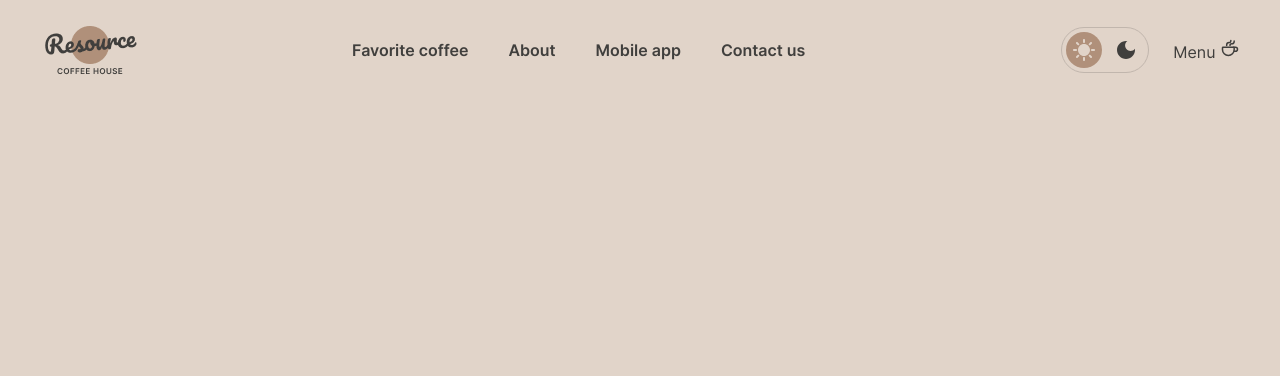
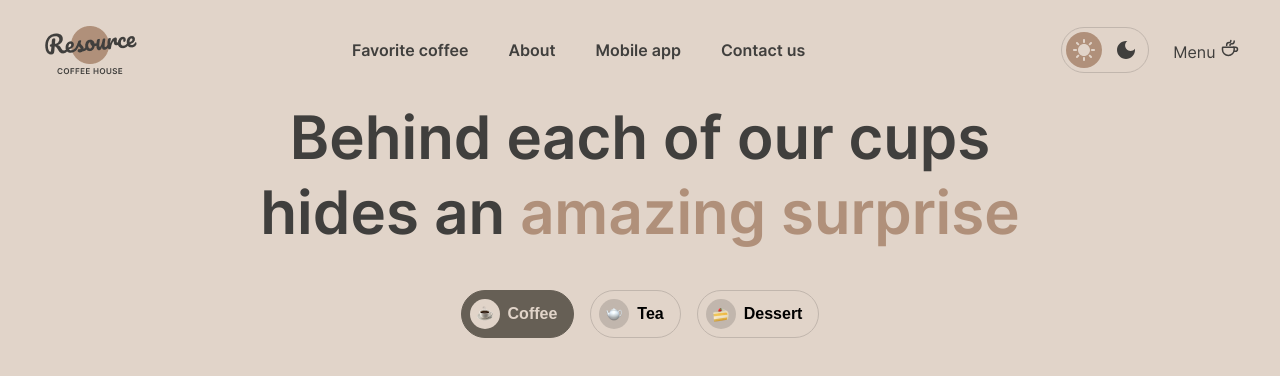
Before and after one commit to fgriff/rsschool-landing-page, a website: page landing-page/pages/menu/index.html in a window 1280 px wide. Drawn offline with Linux system fonts and the light colour scheme.

Commit message:
feat: implement title and tabs for menu page

```diff
--- a/landing-page/pages/menu/index.html
+++ b/landing-page/pages/menu/index.html
@@ -31,6 +31,30 @@
         </a>
       </div>
     </header>
+
+    <main class="menu">
+      <h1 class="menu__title">Behind each of our cups hides an <span class="menu__title_accent">amazing surprise</span></h1>
+      <div class="menu__tabs tabs">
+        <button class="tabs__item tabs__item_active">
+          <div class="tabs__icon">
+            <img src="../../assets/img/tabs/coffee.png" alt="Coffee cup">
+          </div>
+          <span class="tabs__text">Coffee</span>
+        </button>
+        <button class="tabs__item">
+          <div class="tabs__icon">
+            <img src="../../assets/img/tabs/tea.png" alt="Teapot">
+          </div>
+          <span class="tabs__text">Tea</span>
+        </button>
+        <button class="tabs__item">
+          <div class="tabs__icon">
+            <img src="../../assets/img/tabs/dessert.png" alt="Cake">
+          </div>
+          <span class="tabs__text">Dessert</span>
+        </button>
+      </div>
+    </main>
   </div>
 </body>
 </html>
--- a/landing-page/sass/menu-page.scss
+++ b/landing-page/sass/menu-page.scss
@@ -7,3 +7,6 @@
 // Layouts
 @use "./layouts/container";
 @use "./layouts/header";
+
+// Components
+@use "./pages/menu/menu.scss";
--- /dev/null
+++ b/landing-page/sass/pages/menu/_menu-container.scss
@@ -0,0 +1,5 @@
+.menu {
+  display: flex;
+  flex-direction: column;
+  align-items: center;
+}
--- /dev/null
+++ b/landing-page/sass/pages/menu/_tabs.scss
@@ -0,0 +1,52 @@
+@use "../../abstract/constants" as *;
+
+.tabs {
+  display: flex;
+  align-items: center;
+
+  &__item {
+    padding: 8px 16px 8px 8px;
+    border: 1px solid $color-border-primary;
+    border-radius: 100px;
+    display: flex;
+    align-items: center;
+
+    &:not(:last-child) {
+      margin-right: 16px;
+    }
+
+    &_active {
+      background-color: $color-border-inverse;
+      border-color: $color-border-inverse;
+
+      .tabs__icon {
+        background-color: $color-bg-light;
+      }
+
+      .tabs__text {
+        color: $color-text-inverse;
+      }
+    }
+  }
+
+  &__icon {
+    margin-right: 8px;
+    width: 30px;
+    height: 30px;
+    border-radius: 50%;
+    background-color: $color-border-primary;
+    display: flex;
+    justify-content: center;
+    align-items: center;
+
+    & > img {
+      display: block;
+    }
+  }
+
+  &__text {
+    font-size: 16px;
+    font-weight: 600;
+    line-height: 150%;
+  }
+}
--- /dev/null
+++ b/landing-page/sass/pages/menu/_title.scss
@@ -0,0 +1,16 @@
+@use "../../abstract/constants" as *;
+
+.menu {
+  &__title {
+    margin-bottom: 40px;
+    max-width: 800px;
+    font-size: 60px;
+    font-weight: 600;
+    line-height: 125%;
+    text-align: center;
+
+    &_accent {
+      color: $color-text-accent;
+    }
+  }
+}
--- /dev/null
+++ b/landing-page/sass/pages/menu/menu.scss
@@ -0,0 +1,3 @@
+@use "./menu-container";
+@use "./title";
+@use "./tabs";
```
Also changed, not shown: landing-page/assets/img/tabs/coffee.png (added), landing-page/assets/img/tabs/dessert.png (added), landing-page/assets/img/tabs/tea.png (added), landing-page/pages/menu/css/style.css, 1 other file.
